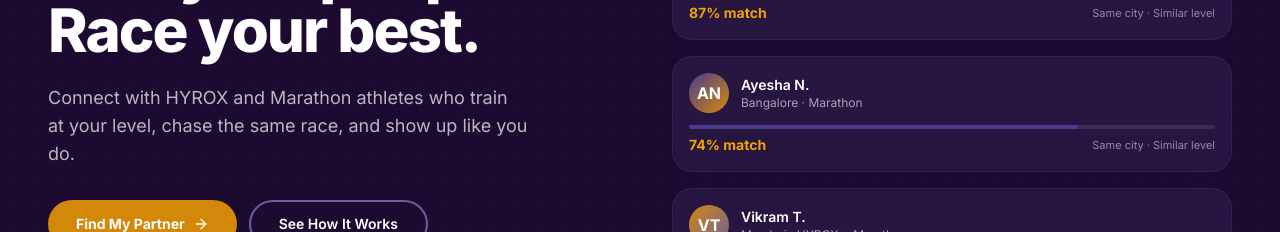
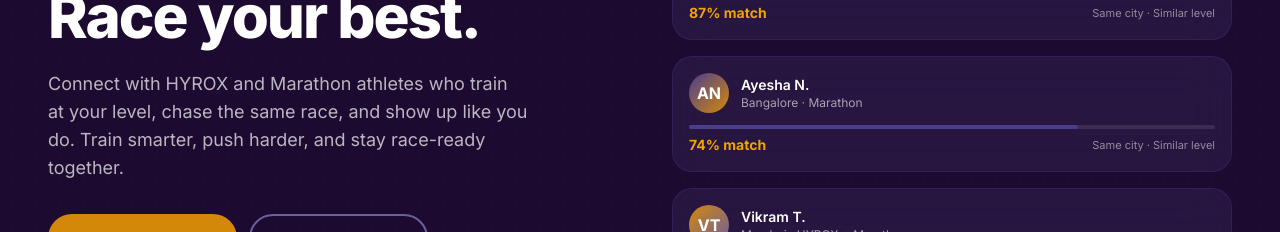
Before and after one commit to kritikachoudhury2/Crew-2.0, a React (Create React App) app in the folder crew-final/frontend/: page / in a window 1280 px wide. Shown: the part 303-535 px from the top of the page. Built offline with nearby package versions, Linux system fonts and the light colour scheme; no server answers; the database is empty.

Commit message:
Update Home.js

```diff
--- a/crew-final/frontend/src/pages/Home.js
+++ b/crew-final/frontend/src/pages/Home.js
@@ -116,7 +116,7 @@
               Find your people.<br />Race your best.
             </h1>
             <p className="font-inter text-base md:text-lg mb-8 max-w-[480px] leading-relaxed" style={{ color: 'rgba(255,255,255,0.7)' }}>
-              Connect with HYROX and Marathon athletes who train at your level, chase the same race, and show up like you do.
+              Connect with HYROX and Marathon athletes who train at your level, chase the same race, and show up like you do. Train smarter, push harder, and stay race-ready together.
             </p>
 
             {/* FIX 1: Full-width stacked buttons on mobile, inline on sm+ */}
```
